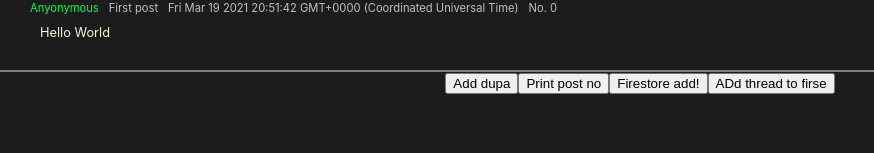
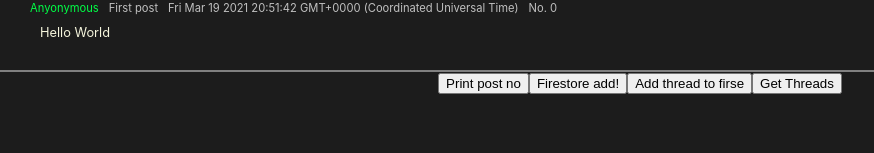
Before and after one commit to Sebosun/Anonymous-Forum, a React (Create React App) app: page / in a window 1280 px wide. Shown: the part 147-300 px from the top of the page, without its empty margins (0-874 px from the left). Built offline with nearby package versions, Linux system fonts and the light colour scheme.

Commit message:
getThreads function

```diff
--- a/src/App.js
+++ b/src/App.js
@@ -15,19 +15,6 @@ function App() {
       posts: {},
     },
   ]);
-
-  let genPost = {
-    postNo: postNumeration,
-    title: "First post",
-    time: new Date(),
-    text: "Hello World",
-  };
-
-  // function addNewThread(thread) {
-  //   let emptyThread = [...threadPosts];
-  //   emptyThread.push(thread);
-  //   setThreadPosts(emptyThread);
-  // }
 
   // increases firestore count
   function incrPostNo() {
@@ -81,6 +68,22 @@ function App() {
     });
   }
 
+  function getThreads() {
+    const board = firebase.firestore().collection("board");
+
+    board
+      .get()
+      .then((querySnapshot) => {
+        querySnapshot.forEach((doc) => {
+          // doc.data() is never undefined for query doc snapshots
+          console.log(doc.id, " => ", doc.data());
+        });
+      })
+      .catch((error) => {
+        console.log("Error getting documents: ", error);
+      });
+  }
+
   return (
     <div className="App">
       <Header />
@@ -97,7 +100,6 @@ function App() {
           );
         })}
       </div>
-      <button onClick={() => addNewThread(genPost)}>Add dupa</button>
       <button
         onClick={() => {
           getCurPostNo().then((resolve) => console.log(resolve));
@@ -115,8 +117,9 @@ function App() {
           })
         }
       >
-        ADd thread to firse
+        Add thread to firse
       </button>
+      <button onClick={() => getThreads()}> Get Threads</button>
     </div>
   );
 }
```
